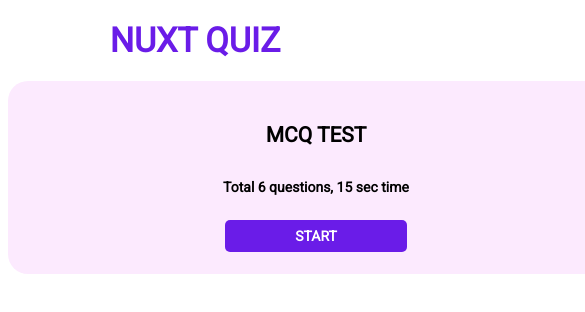
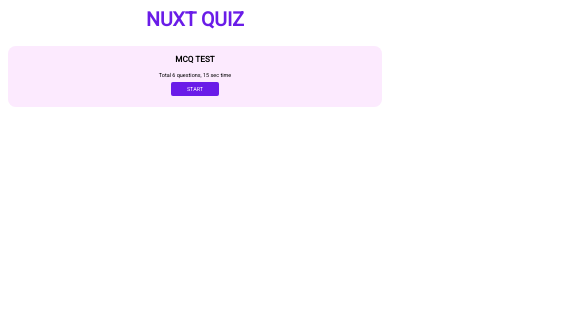
Before and after one commit to nazmulsarkar/nuxt-mcq-quiz, a Nuxt app: page / in a window 390 px wide. Shown: the top 312 px of the page, 585 px wide, since content can reach past the window. Built offline with nearby package versions, Linux system fonts and the light colour scheme.

Commit message:
responsive touched to all pages

```diff
--- a/assets/css/styles.css
+++ b/assets/css/styles.css
@@ -1,16 +1,117 @@
+* {
+  margin: 0;
+  padding: 0;
+  box-sizing: border-box;
+}
+.layout {
+  width: 100vw;
+}
 body {
   font-family: 'Roboto', sans-serif;
-  font-size: 30px;
+  font-size: 1.4vw;
   font-style: normal;
-  font-weight: 700;
-  line-height: 35px;
+  font-weight: normal;
+  line-height: normal;
   letter-spacing: 0em;
   text-align: center;
 }
+.logo {
+  font-size: 5vw;
+  color: #11b981;
+  text-align: center;
+  margin: 2vw auto;
+}
+.logo > a {
+  text-decoration: none;
+  color: #6a1ce8;
+}
 .btn {
   background: #6a1ce8;
-  border-radius: 5px;
+  border-radius: 0.5vw;
   color: #ffffff;
-  padding: 8px 70px;
+  padding: 1vw 4vw;
   text-decoration: none;
 }
+
+.mcg-page,
+.home,
+.result {
+  margin: 0 auto;
+  padding: 2vw;
+  width: 50vw;
+  overflow: hidden;
+}
+
+.home-content {
+  border-radius: 2vw;
+  background: #fceafe;
+  text-align: center;
+  font-size: 1.4vw;
+  padding: 2vw;
+}
+
+.question {
+  background: #fceafe;
+  border-radius: 2vw;
+  padding: 2vw;
+  text-align: left;
+  color: #6a1ce8;
+  margin-bottom: 2vw;
+}
+.input {
+  margin: 1vw;
+}
+.input > input,
+.input > label {
+  line-height: 1vw;
+  vertical-align: middle;
+}
+.input > label {
+  padding-left: 1vw;
+}
+.finish-btn {
+  cursor: pointer;
+  float: right;
+}
+.timer-text {
+  float: right;
+}
+.btn-wrap {
+  margin-bottom: 2vw;
+}
+
+.loading-page {
+  font-size: 1.4vw;
+  margin: 10vw auto;
+}
+
+.result-content {
+  border-radius: 2vw;
+  background: #fceafe;
+  color: #6a1ce8;
+  padding: 2vw;
+}
+.result-content > div {
+  clear: both;
+}
+.svg-wrap {
+  margin: 2vw auto;
+}
+
+.score-txt {
+  color: #373434;
+  margin: 2vw auto;
+}
+
+@media only screen and (max-width: 620px) {
+  /* For mobile phones: */
+  .mcg-page,
+  .home,
+  .result {
+    width: 100vw;
+  }
+  .question {
+    padding: 4vw;
+    margin-bottom: 2vw;
+  }
+}
--- a/components/Logo.vue
+++ b/components/Logo.vue
@@ -12,16 +12,3 @@
     </div>
   </div>
 </template>
-
-<style scoped>
-.logo {
-  font-size: 34px;
-  color: #11b981;
-  text-align: center;
-}
-.logo > a {
-  text-decoration: none;
-  color: #6A1CE8;
-}
-
-</style>
--- a/components/Start.vue
+++ b/components/Start.vue
@@ -1,44 +1,13 @@
 <!-- Please remove this file from your project -->
 <template>
-  <div
-    class="
-      home
-      relative
-      flex
-      items-top
-      justify-center
-      min-h-screen
-      bg-gray-100
-      sm:items-center sm:pt-0
-    "
-  >
-    <!-- <link
-      href="https://cdn.jsdelivr.net/npm/tailwindcss@2.1.2/dist/tailwind.min.css"
-      rel="stylesheet"
-    /> -->
-    <div class="max-w-4xl mx-auto sm:px-6 lg:px-8">
-      <div class="home-content">
-        <h2 class="title-home">MCQ TEST</h2>
-        <p class="mt-3 text-gray-600">Total 6 questions, 15 sec time</p>
+  <div class="home">
+    <div class="home-content">
+      <h2 class="title-home">MCQ TEST</h2>
+      <p style="margin: 2vw auto">Total 6 questions, 15 sec time</p>
 
+      <div class="btn-wrap">
         <NuxtLink to="/mcq" class="btn">START</NuxtLink>
       </div>
     </div>
   </div>
 </template>
-
-<style scoped>
-.home {
-  border-radius: 20px;
-  background: #fceafe;
-  width: 576px;
-  margin: 0 auto;
-  vertical-align: middle;
-  align-items: center;
-  padding: 20px;
-}
-.home-content {
-  text-align: center;
-  font-size: 14px;
-}
-</style>
--- a/layouts/default.vue
+++ b/layouts/default.vue
@@ -1,5 +1,5 @@
 <template>
-  <div>
+  <div class="layout">
     <Logo />
     <Nuxt />
   </div>
--- a/pages/mcq.vue
+++ b/pages/mcq.vue
@@ -1,5 +1,5 @@
 <template>
-  <div>
+  <div class="mcg-page">
     <div v-if="loading" class="loading-page">
       <p>Loading questions...</p>
     </div>
@@ -70,7 +70,7 @@
             // }
 
             if (this.timerCount === 0 && !this.loading) {
-              this.finishQuiz()
+              // this.finishQuiz()
             }
           }, 1000)
         }
@@ -115,33 +115,3 @@
   },
 }
 </script>
-
-<style scoped>
-.form-wrap {
-  width: 773px;
-  margin: 0 auto;
-}
-.question {
-  background: #fceafe;
-  border-radius: 20px;
-  padding: 20px;
-  text-align: left;
-  color: #6a1ce8;
-  margin-top: 20px;
-  margin-bottom: 20px;
-  font-size: 14px;
-}
-.input {
-  margin-left: 20px;
-}
-.finish-btn {
-  cursor: pointer;
-  float: right;
-}
-.timer-text {
-  float: right;
-}
-.btn-wrap {
-  margin-bottom: 20px;
-}
-</style>
--- a/pages/result.vue
+++ b/pages/result.vue
@@ -1,5 +1,6 @@
 <template>
   <div class="result">
+    <div class="result-content">
       <h1>MCQ Result</h1>
       <div class="svg-wrap">
         <svg
@@ -31,7 +32,10 @@
       </div>
 
       <h3 class="score-txt">Your get {{ score }} Score</h3>
+      <div class="btn-wrap">
         <NuxtLink to="/mcq" class="btn">TAKE AGAIN</NuxtLink>
+      </div>
+    </div>
   </div>
 </template>
 
@@ -52,20 +56,3 @@
   },
 }
 </script>
-
-<style scoped>
-.result {
-  border-radius: 20px;
-  background: #fceafe;
-  width: 576px;
-  margin: 0 auto;
-  vertical-align: middle;
-  align-items: center;
-  padding: 20px;
-  font-size: 14px;
-  color: #6A1CE8;
-}
-.score-txt {
-  color: #373434;
-}
-</style>
```
Lines whose indentation alone changed are shown as unchanged.
